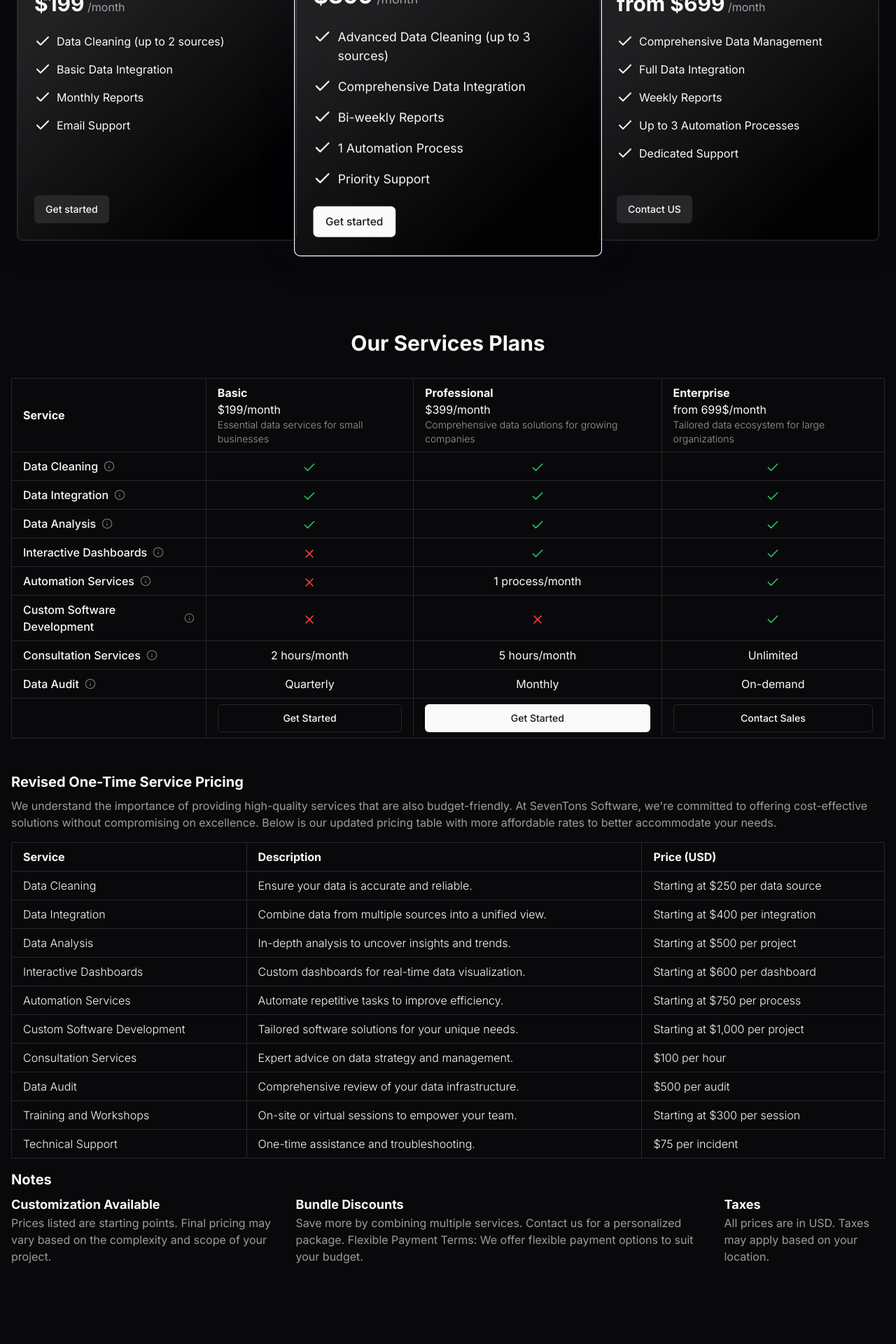
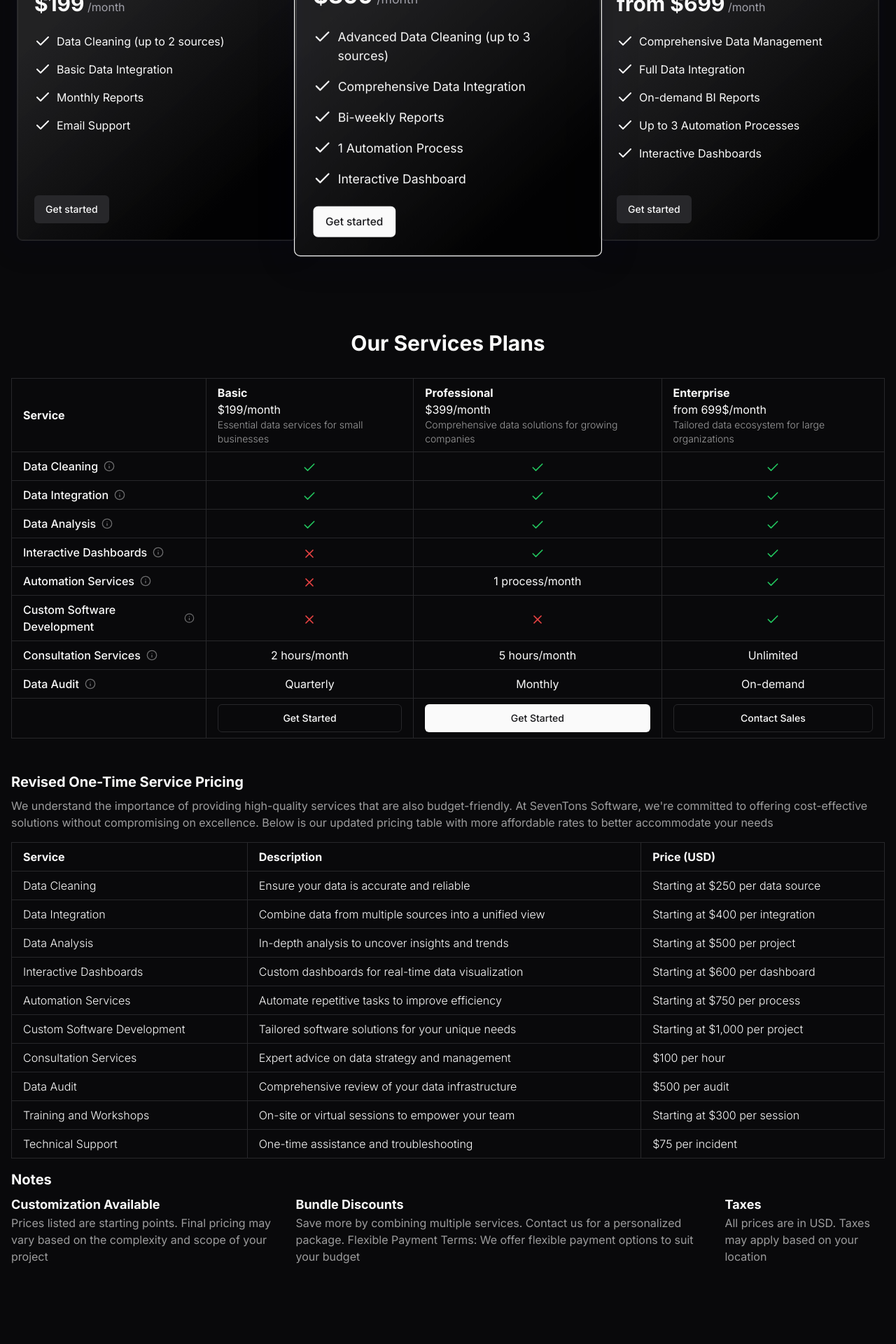
Before and after one commit to MarkivV/janeloch, a Next.js app: page / in a window 1280 px wide. Shown: the part 3560-5480 px from the top of the page at 70% size. Built offline with nearby package versions, Linux system fonts and the light colour scheme.

Commit message:
Update pricing.tsx

```diff
--- a/components/layout/sections/pricing.tsx
+++ b/components/layout/sections/pricing.tsx
@@ -33,52 +33,52 @@
 const services = [
   {
     service: "Data Cleaning",
-    description: "Ensure your data is accurate and reliable.",
+    description: "Ensure your data is accurate and reliable",
     price: "Starting at $250 per data source",
   },
   {
     service: "Data Integration",
-    description: "Combine data from multiple sources into a unified view.",
+    description: "Combine data from multiple sources into a unified view",
     price: "Starting at $400 per integration",
   },
   {
     service: "Data Analysis",
-    description: "In-depth analysis to uncover insights and trends.",
+    description: "In-depth analysis to uncover insights and trends",
     price: "Starting at $500 per project",
   },
   {
     service: "Interactive Dashboards",
-    description: "Custom dashboards for real-time data visualization.",
+    description: "Custom dashboards for real-time data visualization",
     price: "Starting at $600 per dashboard",
   },
   {
     service: "Automation Services",
-    description: "Automate repetitive tasks to improve efficiency.",
+    description: "Automate repetitive tasks to improve efficiency",
     price: "Starting at $750 per process",
   },
   {
     service: "Custom Software Development",
-    description: "Tailored software solutions for your unique needs.",
+    description: "Tailored software solutions for your unique needs",
     price: "Starting at $1,000 per project",
   },
   {
     service: "Consultation Services",
-    description: "Expert advice on data strategy and management.",
+    description: "Expert advice on data strategy and management",
     price: "$100 per hour",
   },
   {
     service: "Data Audit",
-    description: "Comprehensive review of your data infrastructure.",
+    description: "Comprehensive review of your data infrastructure",
     price: "$500 per audit",
   },
   {
     service: "Training and Workshops",
-    description: "On-site or virtual sessions to empower your team.",
+    description: "On-site or virtual sessions to empower your team",
     price: "Starting at $300 per session",
   },
   {
     service: "Technical Support",
-    description: "One-time assistance and troubleshooting.",
+    description: "One-time assistance and troubleshooting",
     price: "$75 per incident",
   },
 ];
@@ -108,7 +108,7 @@
       "Comprehensive Data Integration",
       "Bi-weekly Reports",
       "1 Automation Process",
-      "Priority Support",
+      "Interactive Dashboard",
     ],
   },
   {
@@ -116,13 +116,13 @@
     popular: 0,
     price: "from $699",
     description: "",
-    buttonText: "Contact US",
+    buttonText: "Get started",
     benefitList: [
       "Comprehensive Data Management",
       "Full Data Integration",
-      "Weekly Reports",
+      "On-demand BI Reports",
       "Up to 3 Automation Processes",
-      "Dedicated Support",
+      "Interactive Dashboards",
     ],
   },
 ];
@@ -179,35 +179,35 @@
   const allServices = [
     {
       label: "Data Cleaning",
-      description: "Ensure your data is accurate and reliable.",
+      description: "Ensure your data is accurate and reliable",
     },
     {
       label: "Data Integration",
-      description: "Combine data from multiple sources into a unified view.",
+      description: "Combine data from multiple sources into a unified view",
     },
     {
       label: "Data Analysis",
-      description: "In-depth analysis to uncover insights and trends.",
+      description: "In-depth analysis to uncover insights and trends",
     },
     {
       label: "Interactive Dashboards",
-      description: "Custom dashboards for real-time data visualization.",
+      description: "Custom dashboards for real-time data visualization",
     },
     {
       label: "Automation Services",
-      description: "Automate repetitive tasks to improve efficiency.",
+      description: "Automate repetitive tasks to improve efficiency",
     },
     {
       label: "Custom Software Development",
-      description: "Tailored software solutions for your unique needs.",
+      description: "Tailored software solutions for your unique needs",
     },
     {
       label: "Consultation Services",
-      description: "Expert advice on data strategy and management.",
+      description: "Expert advice on data strategy and management",
     },
     {
       label: "Data Audit",
-      description: "Comprehensive review of your data infrastructure.",
+      description: "Comprehensive review of your data infrastructure",
     },
   ];
 
@@ -223,7 +223,7 @@
         </h2>
 
         <h3 className="md:w-1/2 mx-auto text-xl text-center text-muted-foreground pb-14">
-          Choose the plan that best fits your business needs.
+          Choose the plan that best fits your business needs
         </h3>
 
         <div className="relative">
@@ -403,7 +403,7 @@
             are also budget-friendly. At SevenTons Software, we&apos;re
             committed to offering cost-effective solutions without compromising
             on excellence. Below is our updated pricing table with more
-            affordable rates to better accommodate your needs.
+            affordable rates to better accommodate your needs
           </h4>
           <div className="my-4 overflow-x-auto">
             <table className="w-full border-collapse" role="table">
@@ -433,7 +433,7 @@
               <strong className="text-lg">Customization Available</strong>
               <p className="text-white text-opacity-60">
                 Prices listed are starting points. Final pricing may vary based
-                on the complexity and scope of your project.
+                on the complexity and scope of your project
               </p>
             </div>
             <div>
@@ -441,13 +441,13 @@
               <p className="text-white text-opacity-60">
                 Save more by combining multiple services. Contact us for a
                 personalized package. Flexible Payment Terms: We offer flexible
-                payment options to suit your budget.
+                payment options to suit your budget
               </p>
             </div>
             <div>
               <strong className="text-lg">Taxes</strong>
               <p className="text-white text-opacity-60">
-                All prices are in USD. Taxes may apply based on your location.
+                All prices are in USD. Taxes may apply based on your location
               </p>
             </div>
           </div>
```
